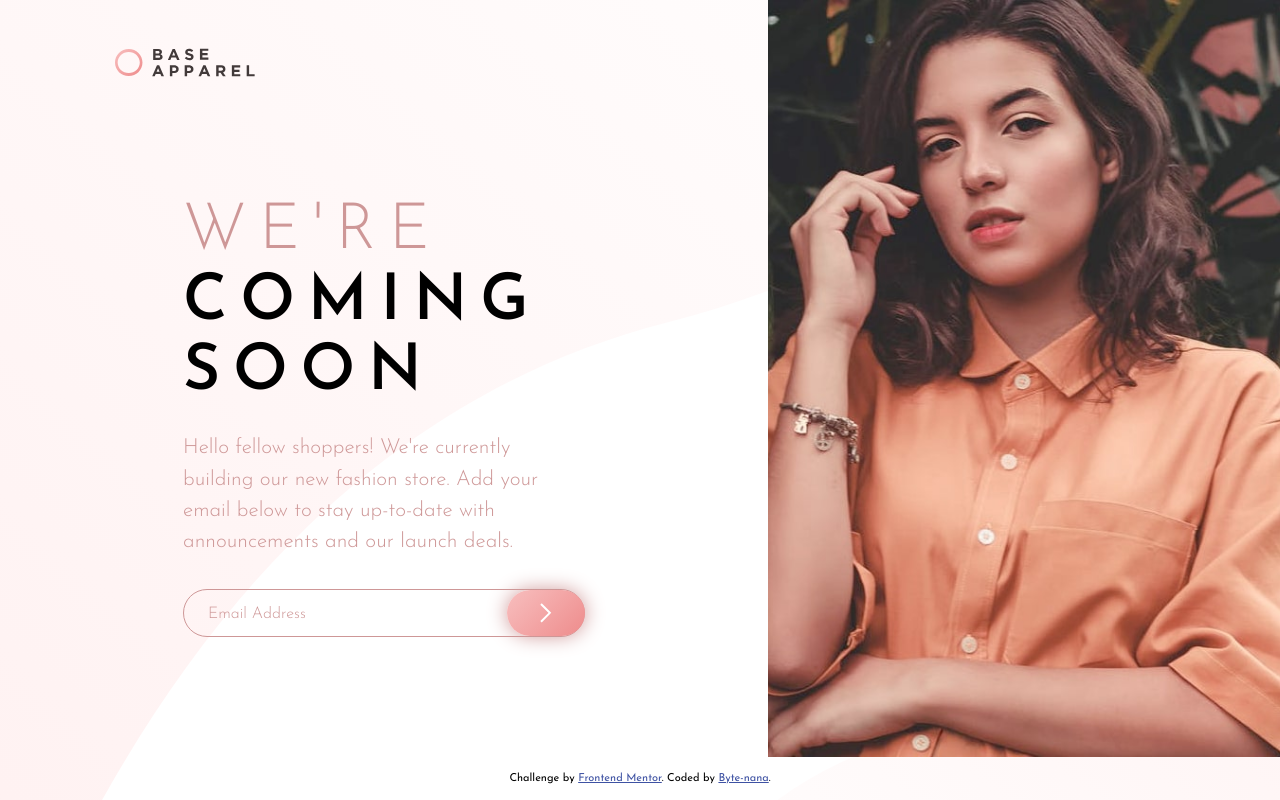
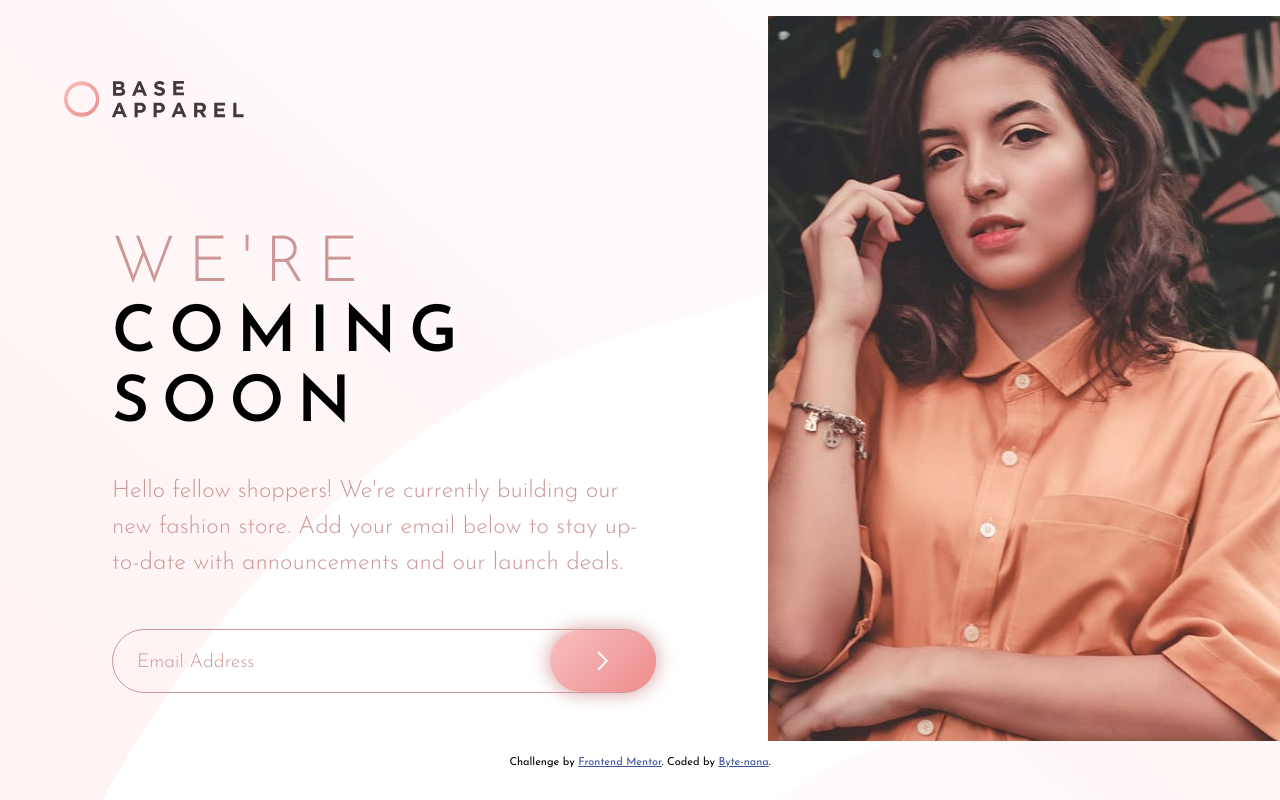
Before and after one commit to Byte-nana/front-end-practice, a plain HTML site: page base-apparel-coming-soon-master/index.html in a window 1280 px wide. Drawn offline with Linux system fonts and the light colour scheme.

Commit message:
style(base-apparel):resposive layout(mobile, tablet, and desktop)

```diff
--- a/base-apparel-coming-soon-master/css/style.css
+++ b/base-apparel-coming-soon-master/css/style.css
@@ -17,7 +17,6 @@
   font-family: 'Josefin Sans', sans-serif;
 }
 body {
-  width: 100%;
   min-height: 100vh;
   display: flex;
   flex-direction: column;
@@ -26,47 +25,52 @@ body {
   background: var(--gradient-bg);
   font-size: 1rem;
 }
+
+button:focus {
+  background-color: var(--color-pink);
+}
+.wrapper {
+  width: 100%;
+}
 /* header */
 .header {
   width: 100%;
 }
 .logo {
-  width: 30%;
-  max-width: 140px;
-  text-align: left;
+  width: min(30%, 180px);
+  text-align: start;
   margin: 2rem;
 }
 .hero {
   display: block;
   width: 100%;
-  height: 100%;
 }
 .hero img {
   width: 100%;
-  height: 100%;
   object-fit: cover;
 }
 /* main */
 .main {
-  max-width: 450px;
+  max-width: 640px;
   text-align: center;
-  margin: 3rem 0;
-  padding: 0 1.5rem;
+  margin: 3rem auto;
+  padding: 0 clamp(1.5rem, 5vw, 3rem);
 }
 .title {
-  font-size: 2.5rem;
-  text-transform: uppercase;
+  font-size: clamp(2.5rem, 5vw, 4rem);
+  font-weight: 600;
   line-height: 1.1;
   letter-spacing: 0.8rem;
-  font-weight: 600;
+  text-transform: uppercase;
 }
 .title--color {
   color: var(--color-pink);
   font-weight: 300;
 }
 .content {
-  margin: 1.5rem 0 2rem 0;
+  margin: clamp(1.5rem, 5vw, 2rem) 0 clamp(2rem, 5vw, 3rem) 0;
   color: var(--color-pink);
+  font-size: clamp(1rem, 2vw + 0.5rem, 1.5rem);
   line-height: 1.5;
   font-weight: 300;
 }
@@ -75,7 +79,7 @@ body {
   justify-content: space-between;
   align-items: center;
   width: 100%;
-  height: 3rem;
+  height: clamp(3rem, 5vw, 4rem);
   border: 1px solid var(--color-pink);
   border-radius: 2rem;
 }
@@ -89,12 +93,12 @@ body {
   background-color: transparent;
   outline: none;
   border: none;
-  font-size: 1.125rem;
+  font-size: clamp(1.125rem, 2vw + 0.5rem, 1.5rem);
   color: var(--color-gray);
 }
 #input__email::placeholder {
   color: var(--color-pink);
-  font-size: 1rem;
+  font-size: clamp(1rem, 1vw + 0.5rem, 1.2rem);
   font-weight: 300;
 }
 .form__error-icon {
@@ -121,11 +125,11 @@ body {
 }
 .error__message {
   margin: 1rem 2rem;
-  font-size: 0.875rem;
+  font-size: clamp(0.875rem, 2vw + 0.5rem, 1.2rem);
   color: var(--color-red);
   text-align: left;
 }
-/*  */
+/* footer */
 .footer {
   margin: 1rem 0;
 }
@@ -143,13 +147,13 @@ body {
   }
 }
 /* media query */
-
-@media screen and (min-width: 768px) {
+@media screen and (min-width: 1024px) {
   body {
+    background: url(/images/bg-pattern-desktop.svg) center / cover no-repeat;
+  }
+  .wrapper {
     display: grid;
     grid-template-columns: 1.2fr 0.8fr;
-    grid-template-rows: auto 1fr auto;
-    background: url('/images/bg-pattern-desktop.svg') center / cover no-repeat;
   }
   .header {
     display: contents;
@@ -157,33 +161,20 @@ body {
   .logo {
     grid-column: 1;
     grid-row: 1;
-    margin: 3rem 0 0 1.5rem;
+    margin-block: clamp(2rem, 5vw, 5rem);
+    margin-inline-start: clamp(2rem, 5vw, 8rem);
   }
   .hero {
     grid-column: 2;
     grid-row: 1 / span 2;
+    height: 100%;
+  }
+  .hero img {
+    height: 100%;
   }
   .main {
     grid-column: 1;
     grid-row: 2;
-    text-align: left;
-  }
-  .footer {
-    grid-column: 1 / -1;
-    grid-row: 3;
+    text-align: start;
   }
 }
-@media screen and (min-width: 850px) {
-  .logo {
-    margin-left: 15%;
-  }
-  .main {
-    margin: 3rem auto;
-  }
-  .title {
-    font-size: 4rem;
-  }
-  .content {
-    font-size: 1.3em;
-  }
-}
--- a/base-apparel-coming-soon-master/index.html
+++ b/base-apparel-coming-soon-master/index.html
@@ -3,6 +3,11 @@
   <head>
     <meta charset="UTF-8" />
     <meta name="viewport" content="width=device-width, initial-scale=1.0" />
+    <!-- SEO -->
+    <title>Frontend Mentor | Base Apparel coming soon page</title>
+    <meta name="description" content="coming soon registration card" />
+    <meta name="authour" content="Byte-nana" />
+    <meta name="keywords" content="HTML, CSS, JS, SEO, front-end mentor" />
     <!-- favicon -->
     <link
       rel="icon"
@@ -10,11 +15,6 @@
       sizes="32x32"
       href="./images/favicon-32x32.png"
     />
-    <!-- SEO -->
-    <title>Frontend Mentor | Base Apparel coming soon page</title>
-    <meta name="description" content="coming soon registration card" />
-    <meta name="authour" content="Byte-nana" />
-    <meta name="keywords" content="HTML, CSS, JS, SEO, front-end mentor" />
     <!-- Google font -->
     <link rel="preconnect" href="https://fonts.googleapis.com" />
     <link rel="preconnect" href="https://fonts.gstatic.com" crossorigin />
@@ -28,15 +28,16 @@
     <script type="module" src="./src/main.js" defer></script>
   </head>
   <body>
+    <div class="wrapper">
       <header class="header">
         <img class="logo" src="./images/logo.svg" alt="brand logo" />
         <picture class="hero">
           <source
             type="image/jpg"
             srcset="./images/hero-desktop.jpg"
-          media="(width >=768px)"
+            media="(width >= 1024px)"
           />
-        <img src="./images/hero-mobile.jpg" alt="a women" />
+          <img src="./images/hero-mobile.jpg" alt="female brand model" />
         </picture>
       </header>
       <main class="main">
@@ -50,7 +51,6 @@
           Add your email below to stay up-to-date with announcements and our
           launch deals.
         </p>
-      <!-- Todo: store form data to json file -->
         <form action="#" class="form__email" novalidate>
           <input id="input__email" type="email" placeholder="Email Address" />
           <img
@@ -59,10 +59,11 @@
             alt="error icon"
           />
           <button type="submit" class="btn">
-          <img src="./images/icon-arrow.svg" alt="arrow" />
+            <img src="./images/icon-arrow.svg" alt="arrow icon" />
           </button>
         </form>
       </main>
+    </div>
     <footer class="footer">
       <p class="attribution">
         Challenge by
```
Lines whose indentation alone changed are shown as unchanged.
